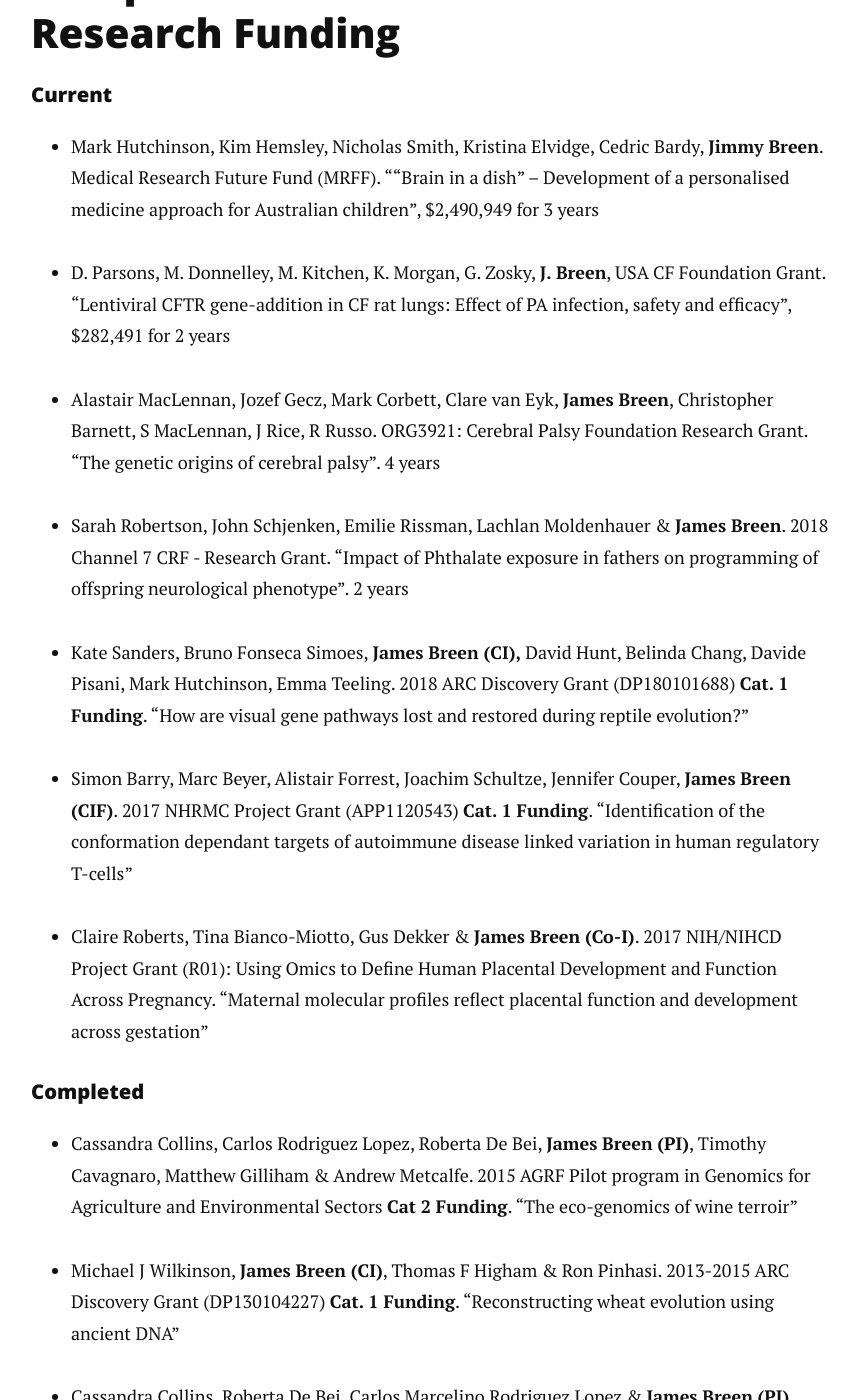
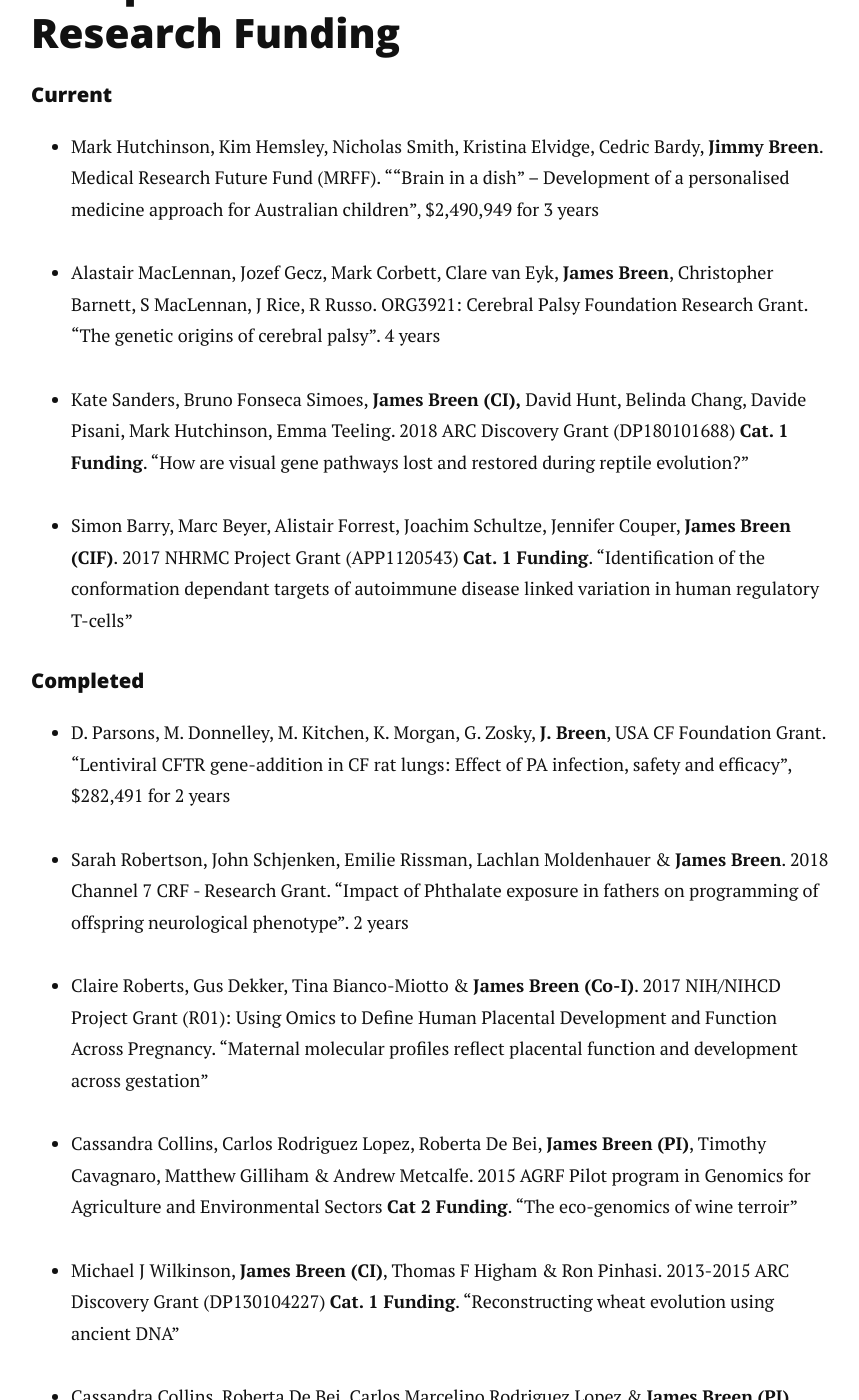
Before and after one commit to jimmybgammyknee/jimmybgammyknee.github.io, a Jekyll site: the page built from cv.md, in a window 1280 px wide and 1400 px high, scrolled down 11341 px. Shown: the whole window, without its empty margins (209-1068 px from the left). Built offline with Jekyll 4.4.1, drawn with Linux system fonts in a browser that asks for light colours; nearby versions of some CDN libraries.

Commit message:
Update cv.md
Changing funding

```diff
--- a/cv.md
+++ b/cv.md
@@ -238,20 +238,20 @@
 
 - Mark Hutchinson, Kim Hemsley, Nicholas Smith, Kristina Elvidge, Cedric Bardy, **Jimmy Breen**. Medical Research Future Fund (MRFF). "“Brain in a dish” – Development of a personalised medicine approach for Australian children", $2,490,949 for 3 years
 
-- D. Parsons, M. Donnelley, M. Kitchen, K. Morgan, G. Zosky, **J. Breen**, USA CF Foundation Grant. “Lentiviral CFTR gene-addition in CF rat lungs: Effect of PA infection, safety and efficacy”, $282,491 for 2 years
-
 - Alastair MacLennan, Jozef Gecz, Mark Corbett, Clare van Eyk, **James Breen**, Christopher Barnett, S MacLennan, J Rice, R Russo. ORG3921: Cerebral Palsy Foundation Research Grant. “The genetic origins of cerebral palsy”. 4 years
-
-- Sarah Robertson, John Schjenken, Emilie Rissman, Lachlan Moldenhauer & **James Breen**. 2018 Channel 7 CRF - Research Grant. “Impact of Phthalate exposure in fathers on programming of offspring neurological phenotype”. 2 years
 
 - Kate Sanders, Bruno Fonseca Simoes, **James Breen (CI),** David Hunt, Belinda Chang, Davide Pisani, Mark Hutchinson, Emma Teeling. 2018 ARC Discovery Grant (DP180101688) **Cat. 1 Funding**. "How are visual gene pathways lost and restored during reptile evolution?"
 
 - Simon Barry, Marc Beyer, Alistair Forrest, Joachim Schultze, Jennifer Couper, **James Breen (CIF)**. 2017 NHRMC Project Grant (APP1120543) **Cat. 1 Funding**. "Identification of the conformation dependant targets of autoimmune disease linked variation in human regulatory T-cells"
 
-- Claire Roberts, Tina Bianco-Miotto, Gus Dekker & **James Breen (Co-I)**. 2017 NIH/NIHCD Project Grant (R01): Using Omics to Define Human Placental Development and Function Across Pregnancy. "Maternal molecular profiles reflect placental function and development across gestation"
-
 #### Completed
 {:.no_toc}
+
+- D. Parsons, M. Donnelley, M. Kitchen, K. Morgan, G. Zosky, **J. Breen**, USA CF Foundation Grant. “Lentiviral CFTR gene-addition in CF rat lungs: Effect of PA infection, safety and efficacy”, $282,491 for 2 years
+
+- Sarah Robertson, John Schjenken, Emilie Rissman, Lachlan Moldenhauer & **James Breen**. 2018 Channel 7 CRF - Research Grant. “Impact of Phthalate exposure in fathers on programming of offspring neurological phenotype”. 2 years
+
+- Claire Roberts, Gus Dekker, Tina Bianco-Miotto & **James Breen (Co-I)**. 2017 NIH/NIHCD Project Grant (R01): Using Omics to Define Human Placental Development and Function Across Pregnancy. "Maternal molecular profiles reflect placental function and development across gestation"
 
 - Cassandra Collins, Carlos Rodriguez Lopez, Roberta De Bei, **James Breen (PI)**, Timothy Cavagnaro, Matthew Gilliham & Andrew Metcalfe. 2015 AGRF Pilot program in Genomics for Agriculture and Environmental Sectors **Cat 2 Funding**. "The eco-genomics of wine terroir"
 
```
